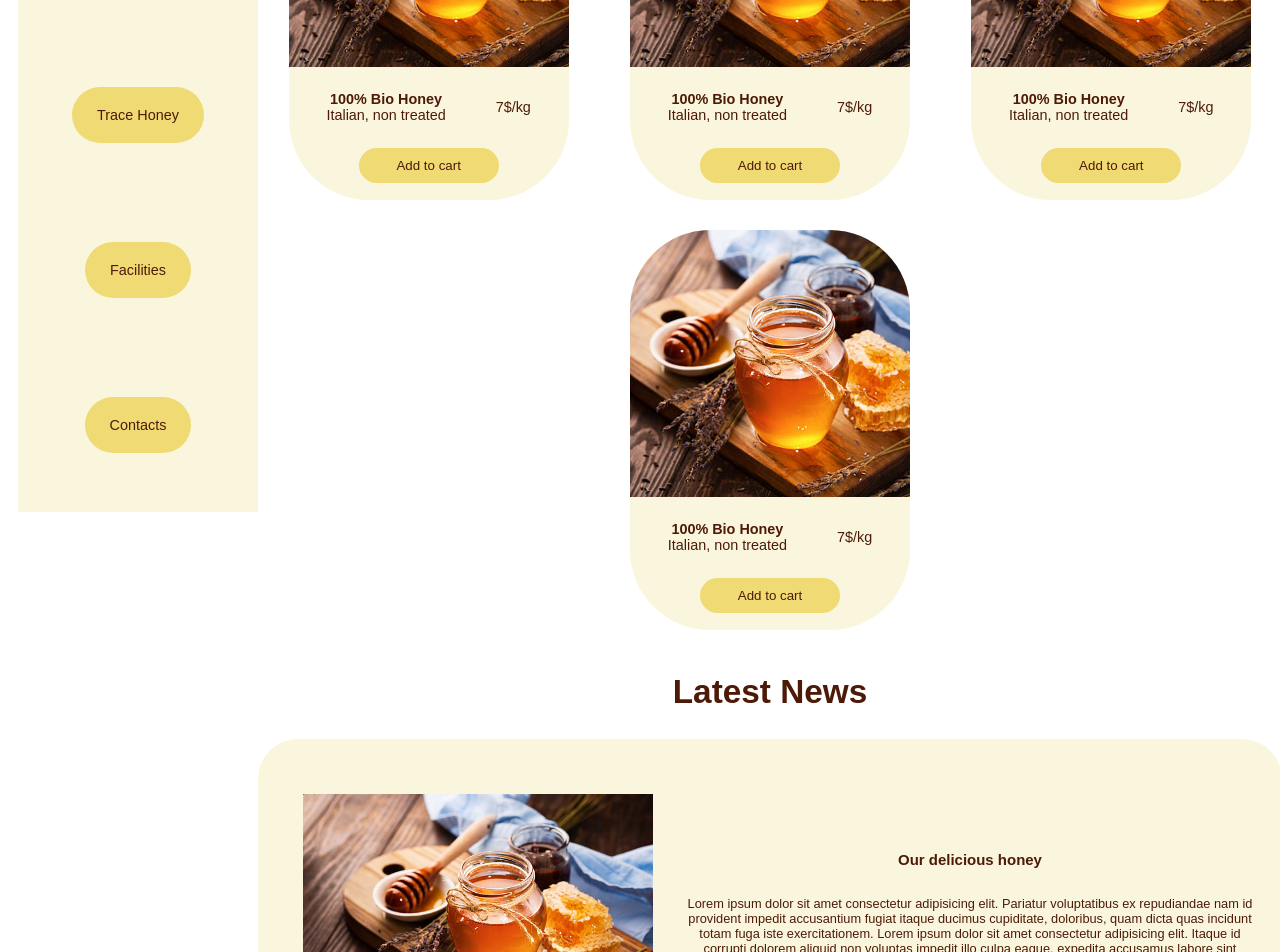
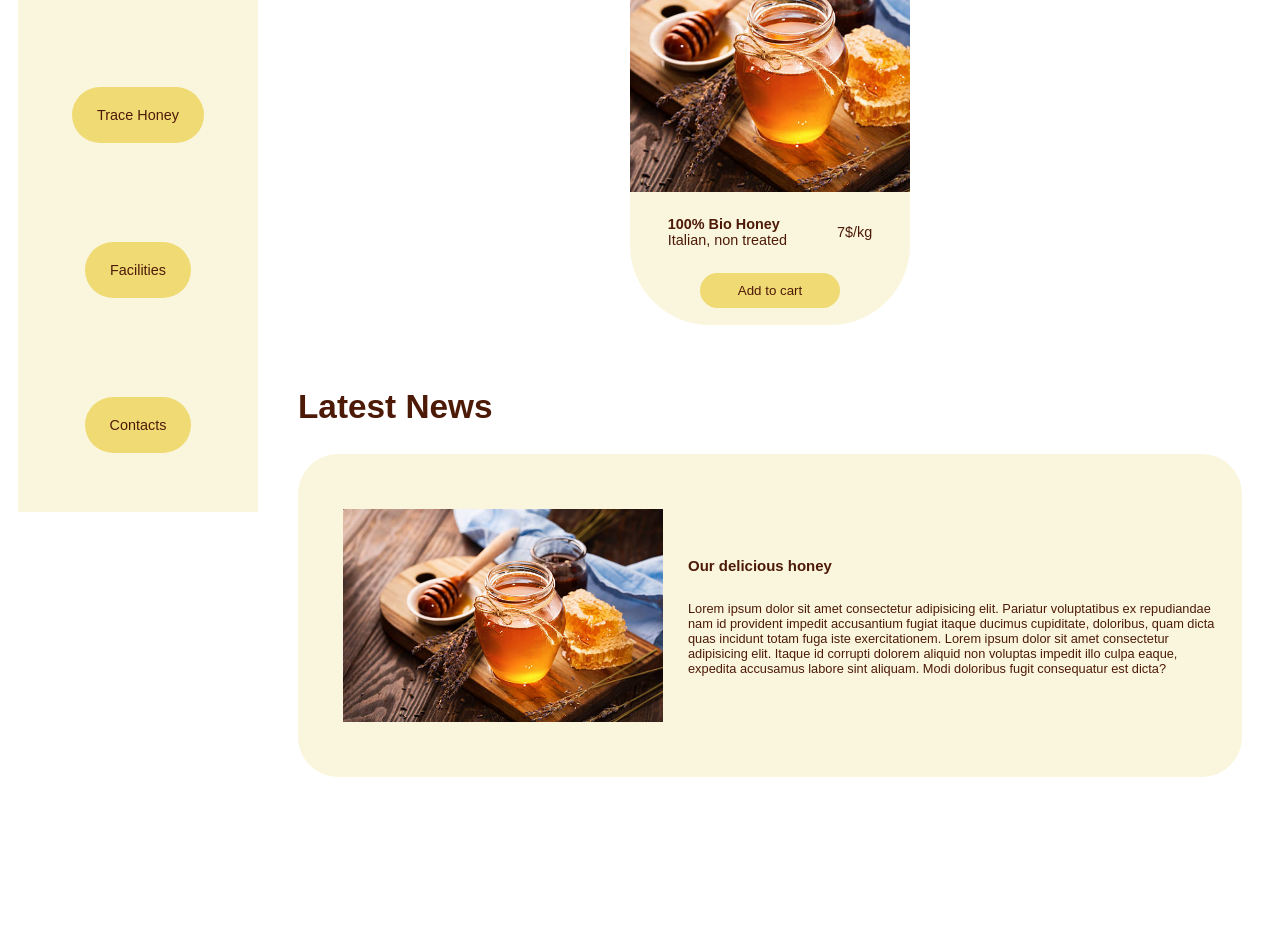
Before and after one commit to damianodellamore/frontend, a plain HTML site: page Esercizio 23:11/index.html in a window 1280 px wide. Shown: the part 348-1300 px from the top of the page. After the commit the page ends 1125 px from the top, so only its background shows below. Drawn offline with Linux system fonts and the light colour scheme.

Commit message:
bug fixing

```diff
--- a/Esercizio 23:11/style.css
+++ b/Esercizio 23:11/style.css
@@ -106,7 +106,7 @@ nav p span {
 }
 .flexible-article img {
   margin: 25px;
-  width: 350px;
+  width: 20rem;
 }
 
 @media screen and (max-width: 576px) {
@@ -132,6 +132,11 @@ nav p span {
   }
   .flexible-article img {
     order: 2;
+  }
+  .group{
+    display:flex;
+    flex-direction: row;
+    justify-content: center;
   }
   nav {
     display: flex;
@@ -161,7 +166,8 @@ nav p span {
         width: 20%;
 
     }
-    .group{
+    .group{margin: 20px;
+      text-align: start;
         display:flex;
         flex-direction: column;
     }
@@ -170,7 +176,8 @@ nav p span {
         order:2
 
     }
-    .latest{
+    .latest{margin: 20px;
+      text-align: start;
         display:flex;
         flex-direction: column;
         order:3
```
Also changed, not shown: 2 other files.
